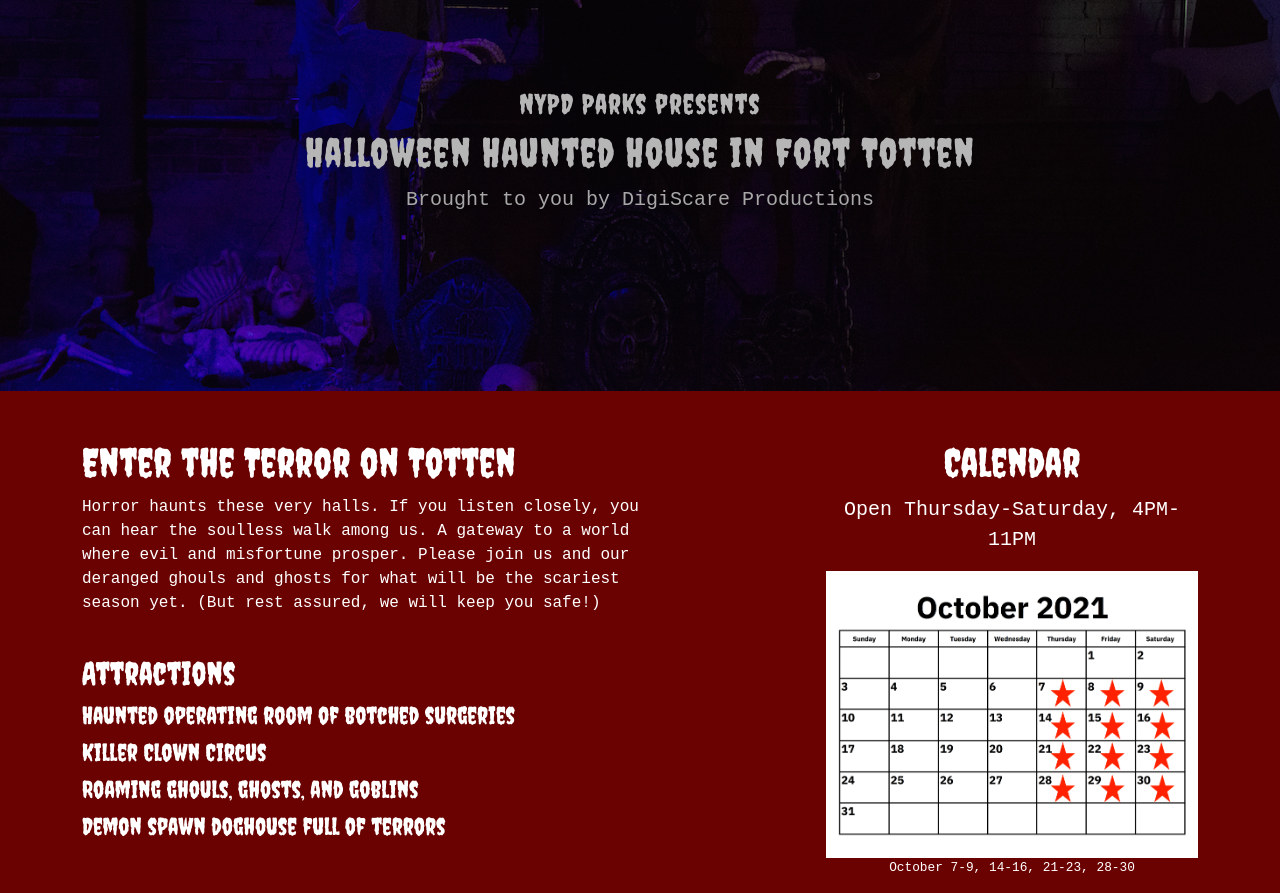
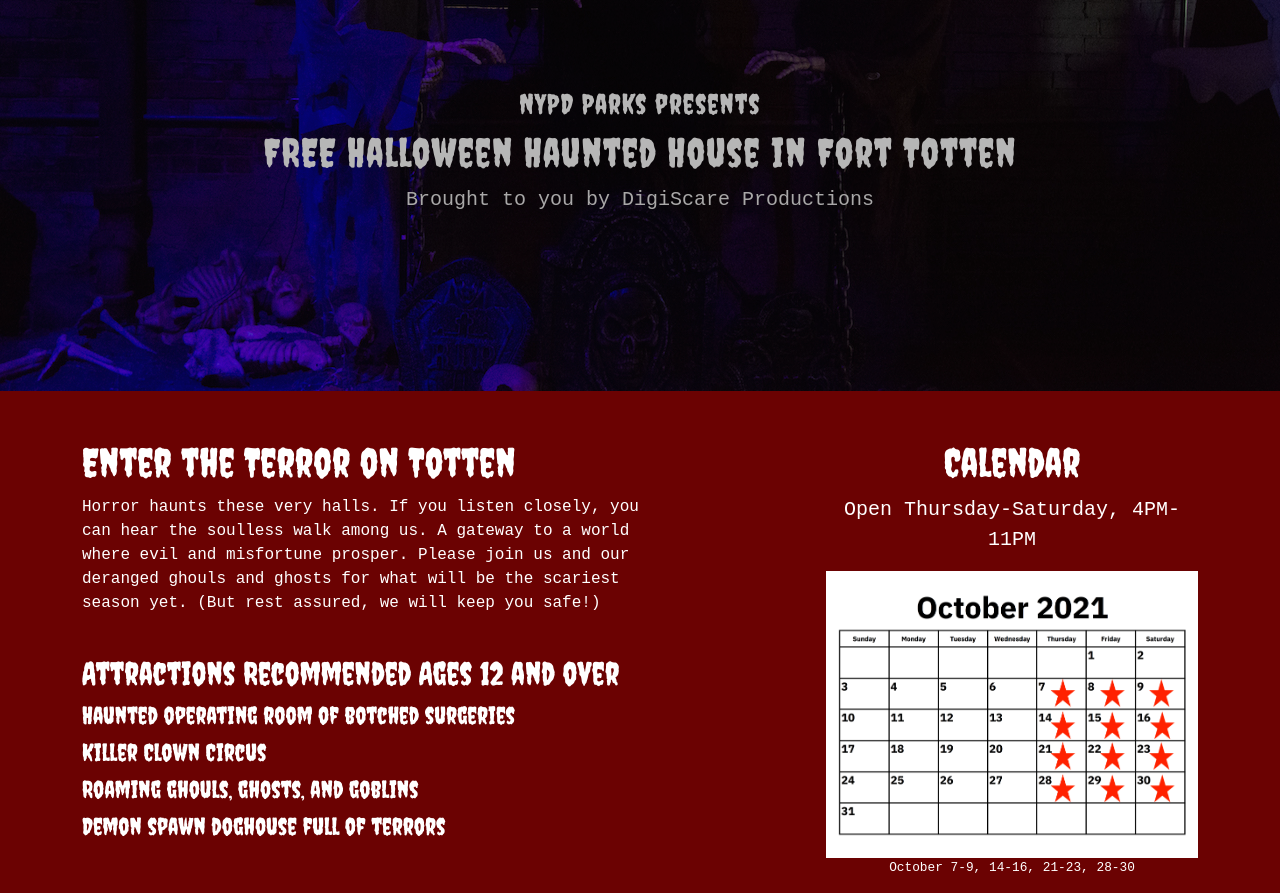
Before and after one commit to dbushy727/terror-on-totten, a plain HTML site: page index.html in a window 1280 px wide. Shown: the part 380-1273 px from the top of the page. Drawn offline with nearby package versions, Linux system fonts and the light colour scheme; a web font is replaced by a local one.

Commit message:
added free and age requirement

```diff
--- a/index.html
+++ b/index.html
@@ -37,7 +37,7 @@
                     <h1 class="display">Terror on Totten</h1>
                     <div class="subheading">
                         <h3>NYPD Parks presents</h3>
-                        <h1>Halloween Haunted House in Fort Totten</h1>
+                        <h1>FREE Halloween Haunted House in Fort Totten</h1>
                     </div>
                     <p class="lead">Brought to you by DigiScare Productions
                 </div>
@@ -53,7 +53,7 @@
                     </div>
                     <br />
                     <div>
-                        <h2>Attractions</h2>
+                        <h2>Attractions Recommended Ages 12 and over</h2>
                         <h4>Haunted operating room of botched surgeries</h4>
                         <h4>Killer Clown Circus</h4>
                         <h4>Roaming ghouls, ghosts, and goblins</h4>
```
